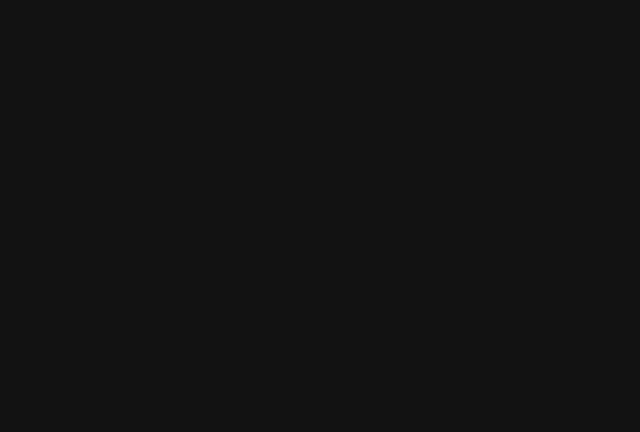
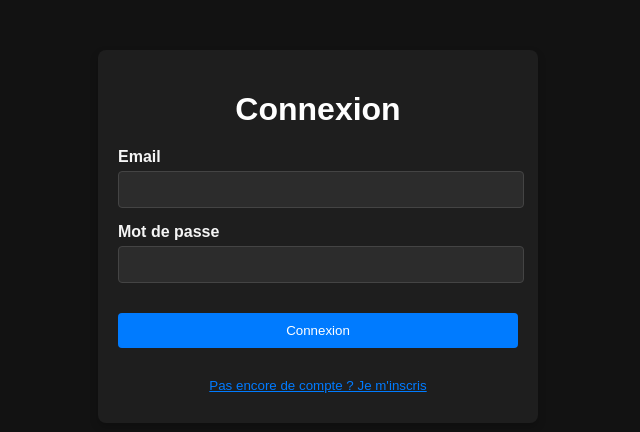
Before and after one commit to xTOUKAM/Metrolympiades, a Vue app in the folder metrolympiades/: page /login in a window 1280 px wide. Before the commit this address had no page. Shown: the top 432 px of the page, without its empty margins (322-962 px from the left). Built offline with nearby package versions, Linux system fonts and the light colour scheme.

Commit message:
Adding Sidebar component + Leaderboard page + Login page + Modification of register page + Adding routes

```diff
--- a/metrolympiades/package.json
+++ b/metrolympiades/package.json
@@ -10,6 +10,7 @@
   },
   "dependencies": {
     "axios": "^1.8.4",
+    "material-design-icons": "^3.0.1",
     "vue": "^3.5.13",
     "vue-router": "^4.5.0"
   },
--- a/metrolympiades/src/assets/main.css
+++ b/metrolympiades/src/assets/main.css
@@ -1,3 +1,4 @@
+/* Styles Globaux */
 body {
   margin: 0;
   font-family: Arial, sans-serif;
@@ -5,6 +6,7 @@ body {
   color: #e0e0e0; /* Texte gris clair */
 }
 
+/* Page d'Inscription */
 .register-page {
   max-width: 400px;
   margin: 50px auto;
@@ -12,6 +14,10 @@ body {
   background-color: #1e1e1e; /* Fond légèrement plus clair pour le formulaire */
   border-radius: 8px;
   box-shadow: 0 4px 8px rgba(0, 0, 0, 0.2);
+}
+
+.register-page:hover {
+  box-shadow: 0 6px 12px rgba(0, 0, 0, 0.3);
 }
 
 .register-page h1 {
@@ -28,7 +34,7 @@ body {
   display: block;
   margin-bottom: 5px;
   font-weight: bold;
-  color: #e0e0e0;
+  color: #f5f5f5;
 }
 
 .form-group input {
@@ -37,11 +43,17 @@ body {
   border: 1px solid #444444;
   border-radius: 4px;
   background-color: #2c2c2c; /* Fond des champs */
-  color: #e0e0e0;
+  color: #f5f5f5;
+  transition: background-color 0.3s ease, border-color 0.3s ease;
+}
+
+.form-group input::placeholder {
+  color: #bbbbbb; /* Placeholder gris clair */
 }
 
 .form-group input:focus {
-  border-color: #007bff;
+  border-color: #80bdff; /* Bordure bleu clair au focus */
+  box-shadow: 0 0 5px rgba(0, 123, 255, 0.5);
   outline: none;
 }
 
@@ -54,6 +66,7 @@ body {
   border: none;
   border-radius: 4px;
   cursor: pointer;
+  transition: background-color 0.3s ease;
 }
 
 .submit-button:disabled {
@@ -63,6 +76,10 @@ body {
 
 .submit-button:hover:not(:disabled) {
   background-color: #0056b3;
+}
+
+.submit-button:active {
+  background-color: #004085; /* Couleur plus foncée quand activé */
 }
 
 .link-button {
@@ -75,8 +92,61 @@ body {
   border: none;
   cursor: pointer;
   text-decoration: underline;
+  transition: color 0.3s ease;
 }
 
 .link-button:hover {
   color: #0056b3;
 }
+
+/* Page de Connexion */
+.login-page {
+  max-width: 400px;
+  margin: 50px auto;
+  padding: 20px;
+  background-color: #1e1e1e; /* Fond légèrement plus clair */
+  border-radius: 8px;
+  box-shadow: 0 4px 8px rgba(0, 0, 0, 0.2);
+}
+
+.login-page h1 {
+  text-align: center;
+  color: #ffffff;
+  margin-bottom: 20px;
+}
+
+.form-group label {
+  display: block;
+  margin-bottom: 5px;
+  font-weight: bold;
+}
+
+.form-group input {
+  width: 96%;
+  padding: 10px;
+  border: 1px solid #444444;
+  border-radius: 4px;
+  background-color: #2c2c2c;
+  color: #e0e0e0;
+}
+
+.form-group input:focus {
+  border-color: #007bff;
+  outline: none;
+}
+
+.login-button {
+  width: 100%;
+  padding: 10px;
+  margin-top: 15px;
+  background-color: #007bff;
+  color: #ffffff;
+  border: none;
+  border-radius: 4px;
+  cursor: pointer;
+  transition: background-color 0.3s ease;
+}
+
+.login-button:hover {
+  background-color: #0056b3;
+}
--- /dev/null
+++ b/metrolympiades/src/components/SideBar.vue
@@ -0,0 +1,131 @@
+<script setup>
+import 'material-design-icons/iconfont/material-icons.css';
+import { ref } from "vue";
+import { useRouter } from "vue-router";
+
+const router = useRouter();
+
+const menuItems = ref([
+  { label: "Classement général", route: "/leaderboard" },
+  { label: "Mon équipe", route: "/team" },
+  { label: "Mes matchs", route: "/matches" },
+  { label: "Se déconnecter", route: "/logout" },
+]);
+
+const isSidebarVisible = ref(true);
+
+const toggleSidebar = () => {
+  isSidebarVisible.value = !isSidebarVisible.value;
+};
+
+const navigate = (route) => {
+  router.push(route);
+};
+</script>
+
+<template>
+  <div class="layout">
+    <button class="toggle-button" @click="toggleSidebar">
+      <span class="material-icons">
+        {{ isSidebarVisible ? "chevron_left" : "menu" }}
+      </span>
+    </button>
+    <div class="sidebar" :class="{ hidden: !isSidebarVisible }">
+      <ul>
+        <li v-for="item in menuItems" :key="item.route" @click="navigate(item.route)">
+          <span>{{ item.label }}</span>
+        </li>
+      </ul>
+    </div>
+  </div>
+</template>
+
+
+
+<style>
+.layout {
+  display: flex;
+}
+
+.toggle-button {
+  position: absolute;
+  top: 10px;
+  left: 10px;
+  background-color: #007bff;
+  color: #ffffff;
+  border: none;
+  padding: 12px;
+  border-radius: 100%;
+  cursor: pointer;
+  transition: background-color 0.3s ease, transform 0.3s ease;
+  z-index: 1000;
+}
+
+.toggle-button:hover {
+  background-color: #0056b3;
+}
+
+.toggle-button .material-icons {
+  font-size: 18px;
+}
+
+.sidebar {
+  background-color: #121212;
+  padding: 20px;
+  width: 220px;
+  height: 100vh;
+  color: #e0e0e0;
+  box-shadow: 2px 0 10px rgba(0, 0, 0, 0.5);
+  position: fixed;
+  margin-top: 50px;
+  top: 0;
+  left: 0;
+  transition: transform 0.3s ease;
+}
+
+.sidebar.hidden {
+  transform: translateX(-100%);
+}
+
+.sidebar ul {
+  list-style: none;
+  padding: 0;
+  margin: 0;
+}
+
+.sidebar li {
+  margin: 10px 0;
+  padding: 10px;
+  border-radius: 6px;
+  transition: background-color 0.3s ease, color 0.3s ease;
+  cursor: pointer;
+}
+
+.sidebar li:hover {
+  background-color: #007bff;
+  color: #ffffff;
+}
+
+main {
+  flex: 1;
+  padding: 20px;
+  margin-left: 220px;
+  background-color: #121212;
+  color: #e0e0e0;
+  transition: margin-left 0.3s ease;
+}
+
+.sidebar.hidden + main {
+  margin-left: 0;
+}
+
+@media (max-width: 768px) {
+  .sidebar {
+    width: 180px;
+  }
+
+  main {
+    margin-left: 180px;
+  }
+}
+</style>
--- /dev/null
+++ b/metrolympiades/src/pages/LeaderboardPage.vue
@@ -0,0 +1,113 @@
+<script setup>
+import 'material-design-icons/iconfont/material-icons.css';
+import SideBar from '@/components/SideBar.vue';
+import { onMounted } from 'vue';
+
+const fetchRanking = async () => {
+  try {
+    const response = await fetch("http://localhost:3000/ranking", {
+      method: "GET",
+      headers: {
+        "Content-Type": "application/json",
+      },
+    });
+
+    if(response.ok) {
+      const data = await response.json();
+      teams.value = data;
+    } else {
+      const error = await response.json();
+      errorMessage.value = `Erreur : ${error.message}`;
+    }
+  } catch(error) {
+    console.error("Erreur lors de la récupération des données : ", error);
+    errorMessage.value = "Impossible de charger les classements pour le moment.";
+  } finally {
+    isLoading.value = false;
+  }
+}
+
+onMounted(fetchRanking);
+</script>
+
+<template>
+  <div class="leaderboard-page">
+    <SideBar />
+    <main>
+      <h1>Classement général</h1>
+      <div v-if="isLoading">Chargement en cours...</div>
+      <div v-else-if="errorMessage">{{ errorMessage }}</div>
+      <div v-else class="leaderboard-list">
+        <div v-for="(team, index) in teams" :key="team.team" class="leaderboard-item">
+          <span class="rank">{{ index + 1 }}.</span>
+          <span class="team-name">{{ team.team }}</span>
+          <span class="points">{{ team.points }} pts</span>
+        </div>
+      </div>
+    </main>
+  </div>
+</template>
+
+
+<style>
+.leaderboard-page {
+  display: flex;
+}
+
+main {
+  flex: 1;
+  padding: 20px;
+  background-color: #121212;
+  color: #e0e0e0;
+}
+
+main h1 {
+  color: #ffffff;
+  text-align: center;
+}
+
+.leaderboard-list {
+  width: 80%;
+  max-width: 600px;
+  margin: 0 auto;
+  margin-top: 15px;
+  display: flex;
+  flex-direction: column;
+  gap: 8px;
+}
+
+
+.leaderboard-item {
+  display: flex;
+  align-items: center;
+  padding: 10px;
+  background-color: #1e1e1e;
+  border-radius: 8px;
+  box-shadow: 0 4px 6px rgba(0, 0, 0, 0.3);
+}
+
+.leaderboard-item:hover {
+  background-color: #007bff;
+  color: #ffffff;
+}
+
+.rank {
+  font-size: 18px;
+  font-weight: bold;
+  color: #ffd700;
+  margin-right: 10px;
+}
+
+.team-name {
+  flex: 2;
+  font-size: 16px;
+  color: #ffffff;
+}
+
+.points {
+  flex: 1;
+  text-align: right;
+  font-size: 16px;
+  color: #b0b0b0;
+}
+</style>
--- /dev/null
+++ b/metrolympiades/src/pages/LoginPage.vue
@@ -0,0 +1,60 @@
+<script setup>
+import {ref} from "vue";
+import {useRouter} from "vue-router";
+
+const router = useRouter();
+
+const loginData = ref ({
+    email: "",
+    password: "",
+});
+
+const handleLogin = async () => {
+    try {
+        const response = await fetch("http://localhost:3000/auth/login", {
+            method: "POST",
+            headers: {
+                "Content-Type": "application/json",
+            },
+            body: JSON.stringify(loginData.value),
+        });
+
+        if(response.ok) {
+            const data = await response.json();
+            localStorage.setItem("user", JSON.stringify(data));
+            alert("Connexion réussie !");
+            router.push("/home");
+        } else {
+            const error = await response.json();
+            alert(`Erreur : ${error.message}`);
+        }
+    } catch(error) {
+        console.error("Une erreur est survenue : ", error);
+        alert("Impossible de se connecter pour le moment");
+    }
+};
+
+const goToRegister = () => {
+    router.push("/register");
+}
+</script>
+
+<template>
+    <div class="login-page">
+      <h1>Connexion</h1>
+      <form @submit.prevent="handleLogin">
+        <div class="form-group">
+          <label for="email">Email</label>
+          <input type="email" id="email" v-model="loginData.email" required />
+        </div>
+        <div class="form-group">
+          <label for="password">Mot de passe</label>
+          <input type="password" id="password" v-model="loginData.password" required />
+        </div>
+        <button class="login-button">Connexion</button>
+      </form>
+      <button @click="goToRegister" class="link-button">
+        Pas encore de compte ? Je m'inscris
+      </button>
+    </div>
+  </template>
--- a/metrolympiades/src/pages/RegisterPage.vue
+++ b/metrolympiades/src/pages/RegisterPage.vue
@@ -31,7 +31,7 @@ const handleSubmit = async () => {
       const data = await response.json();
       localStorage.setItem("user", JSON.stringify(data));
       alert("Inscription réussie !");
-      router.push("/ranking");
+      router.push("/login");
     } else {
       const error = await response.json();
       alert(`Erreur : ${error.message}`);
@@ -53,19 +53,19 @@ const goToLogin = () => {
       <form @submit.prevent="handleSubmit">
         <div class="form-group">
           <label for="username">Nom d'utilisateur</label>
-          <input type="text" id="username" v-model="formData.username" required />
+          <input type="text" id="username" v-model="formData.username" required placeholder="Nom d'utilisateur" />
         </div>
         <div class="form-group">
           <label for="teamName">Nom de l'équipe</label>
-          <input type="text" id="teamName" v-model="formData.teamName" required />
+          <input type="text" id="teamName" v-model="formData.teamName" required placeholder="Nom de l'équipe"/>
         </div>
         <div class="form-group">
           <label for="email">Email</label>
-          <input type="email" id="email" v-model="formData.email" required />
+          <input type="email" id="email" v-model="formData.email" required placeholder="Email"/>
         </div>
         <div class="form-group">
           <label for="password">Mot de passe</label>
-          <input type="password" id="password" v-model="formData.password" required />
+          <input type="password" id="password" v-model="formData.password" required placeholder="Mot de passe"/>
         </div>
         <button :disabled="isSubmitDisabled" class="submit-button">S'inscrire</button>
       </form>
--- a/metrolympiades/src/router.js
+++ b/metrolympiades/src/router.js
@@ -1,23 +1,19 @@
-import { createRouter,  createWebHistory } from 'vue-router';
+import { createRouter, createWebHistory } from 'vue-router';
 import RegisterPage from './pages/RegisterPage.vue';
 import HomePage from './pages/HomePage.vue';
+import LoginPage from './pages/LoginPage.vue';
+import LeaderboardPage from './pages/LeaderboardPage.vue';
 
 const routes = [
-    {
-        path: "/",
-        name: "home",
-        component: HomePage,
-    },
-    {
-        path: '/register',
-        name: 'register',
-        component: RegisterPage
-    },
+  { path: "/", name: "home", component: HomePage },
+  { path: "/register", name: "register", component: RegisterPage },
+  { path: "/login", name: "login", component: LoginPage },
+  { path: "/leaderboard", name: "leaderboard", component: LeaderboardPage },
 ];
 
 const router = createRouter({
-    routes,
-    history: createWebHistory(),
+  routes,
+  history: createWebHistory(),
 });
 
 export default router;
```
Also changed, not shown: 1 other file (tests, documents, lock files or other folders).
